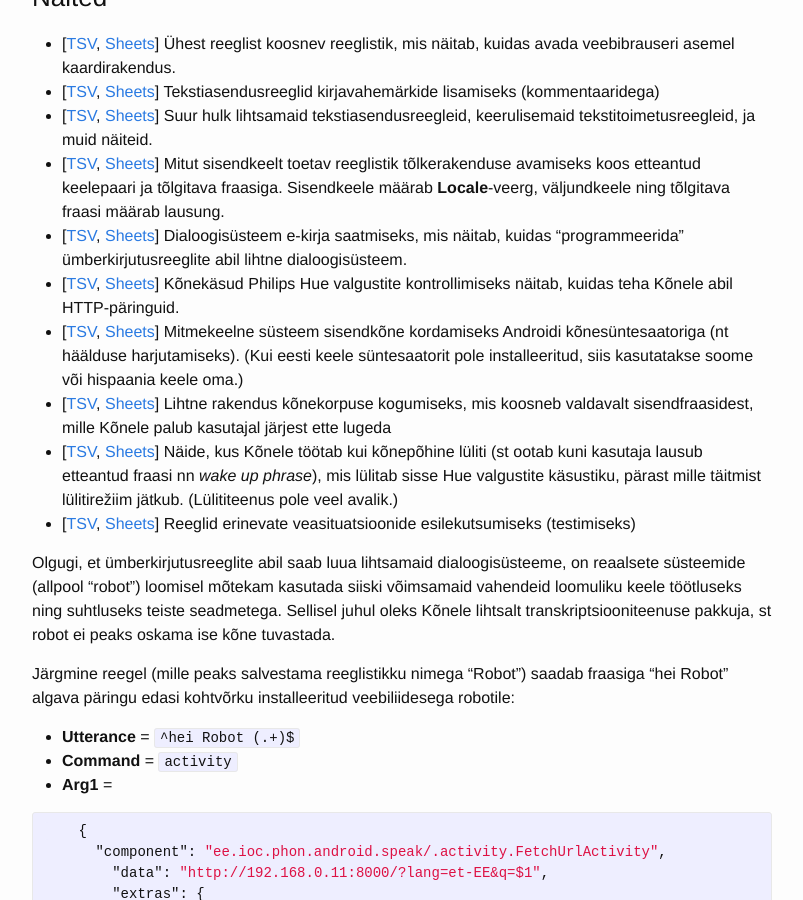
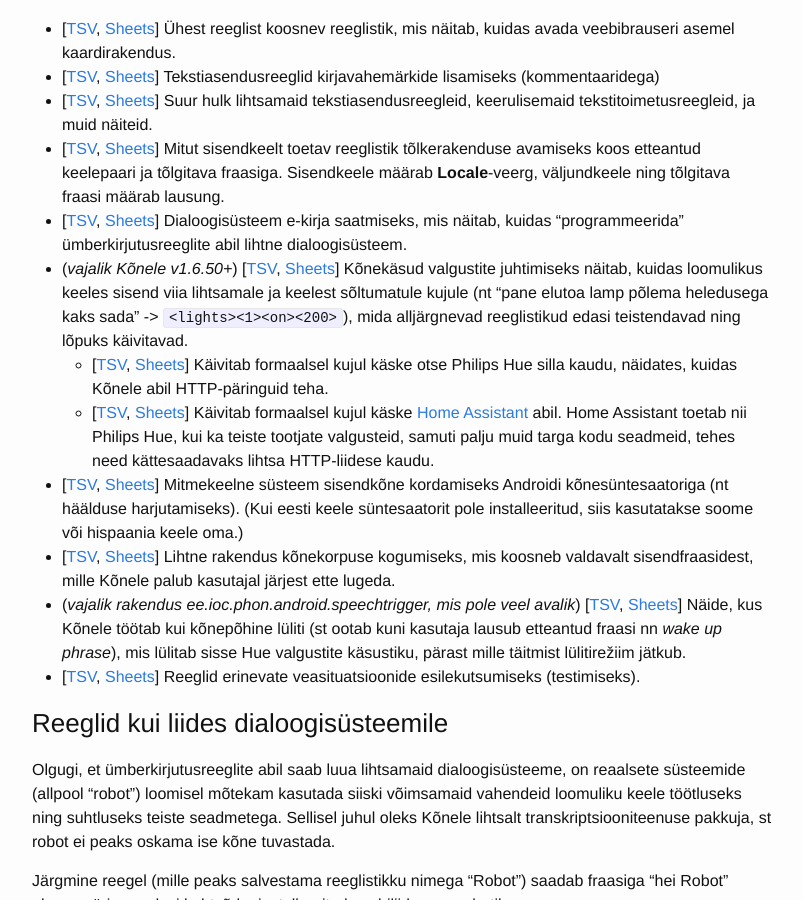
Before and after one commit to Kaljurand/K6nele, a Jekyll site: the page built from docs/et/user_guide.md, in a window 1280 px wide and 900 px high, scrolled down 14035 px. Shown: the whole window, without its empty margins (238-1041 px from the left). Built offline with Jekyll 4.4.1, drawn with Linux system fonts in a browser that asks for light colours; comment, search, counter and statistics services are not loaded; some of the changed text lies outside the part shown.

Commit message:
user_guide: split Hue example into 3 examples

```diff
--- a/docs/et/user_guide.md
+++ b/docs/et/user_guide.md
@@ -385,11 +383,15 @@ Reeglifaili kasutamiseks tuleb see eelnevalt aktiveerida. Korraga saab aktiivne
 - [[TSV]({{ site.baseurl }}/rewrites/tsv/k6_various.tsv), [Sheets](https://docs.google.com/spreadsheets/d/1SXxXcJf6YQv7ALb_2QJWPs9tVsk4SGc-vxSy6n6l1S0/edit?usp=sharing)] Suur hulk lihtsamaid tekstiasendusreegleid, keerulisemaid tekstitoimetusreegleid, ja muid näiteid.
 - [[TSV]({{ site.baseurl }}/rewrites/tsv/k6_skill_translate.tsv), [Sheets](https://docs.google.com/spreadsheets/d/1ndVmgLCG1wZ0cedfaAhL_kzw9aoqyP5jnsp1I-qFHwQ/edit?usp=sharing)] Mitut sisendkeelt toetav reeglistik tõlkerakenduse avamiseks koos etteantud keelepaari ja tõlgitava fraasiga. Sisendkeele määrab __Locale__-veerg, väljundkeele ning tõlgitava fraasi määrab lausung.
 - [[TSV]({{ site.baseurl }}/rewrites/tsv/k6_skill_send.tsv), [Sheets](https://docs.google.com/spreadsheets/d/1a_waZskhCxM0NGy6T0_cIAzWd7rHocg0kBvFAIJ6M2s/edit?usp=sharing)] Dialoogisüsteem e-kirja saatmiseks, mis näitab, kuidas "programmeerida" ümberkirjutusreeglite abil lihtne dialoogisüsteem.
-- [[TSV](https://docs.google.com/spreadsheets/d/1x8FkaMoJ4_gJbg6w1vhir0gkWmqHuXDiB7otNr56Yb4/export?format=tsv), [Sheets](https://docs.google.com/spreadsheets/d/1x8FkaMoJ4_gJbg6w1vhir0gkWmqHuXDiB7otNr56Yb4/edit?usp=sharing)] Kõnekäsud Philips Hue valgustite kontrollimiseks näitab, kuidas teha Kõnele abil HTTP-päringuid.
+- (_vajalik Kõnele v1.6.50+_) [[TSV](https://docs.google.com/spreadsheets/d/1ZAlBIZniTNorGn8U_WwOxNURT9NlyiGfzjGslIbNx2k/export?format=tsv), [Sheets](https://docs.google.com/spreadsheets/d/1ZAlBIZniTNorGn8U_WwOxNURT9NlyiGfzjGslIbNx2k/edit?usp=sharing)] Kõnekäsud valgustite juhtimiseks näitab, kuidas loomulikus keeles sisend viia lihtsamale ja keelest sõltumatule kujule (nt "pane elutoa lamp põlema heledusega kaks sada" -> ``<lights><1><on><200>``), mida alljärgnevad reeglistikud edasi teistendavad ning lõpuks käivitavad.
+  - [[TSV](https://docs.google.com/spreadsheets/d/1owXRMDRIGvi4Ya0lP6_LXsbZXs-sslwhzEye5pGAXbo/export?format=tsv), [Sheets](https://docs.google.com/spreadsheets/d/1owXRMDRIGvi4Ya0lP6_LXsbZXs-sslwhzEye5pGAXbo/edit?usp=sharing)] Käivitab formaalsel kujul käske otse Philips Hue silla kaudu, näidates, kuidas Kõnele abil HTTP-päringuid teha.
+  - [[TSV](https://docs.google.com/spreadsheets/d/1lxvkGerd_WMljca0dsgxViw_5cnOEgDzneBL-uXI-xI/export?format=tsv), [Sheets](https://docs.google.com/spreadsheets/d/1lxvkGerd_WMljca0dsgxViw_5cnOEgDzneBL-uXI-xI/edit?usp=sharing)] Käivitab formaalsel kujul käske [Home Assistant](https://home-assistant.io/) abil. Home Assistant toetab nii Philips Hue, kui ka teiste tootjate valgusteid, samuti palju muid targa kodu seadmeid, tehes need kättesaadavaks lihtsa HTTP-liidese kaudu.
 - [[TSV](https://docs.google.com/spreadsheets/d/1ViO4swIovvuRJC-kiPaQOIdAkuwHCbQvTQlNUwaAoJQ/export?format=tsv), [Sheets](https://docs.google.com/spreadsheets/d/1ViO4swIovvuRJC-kiPaQOIdAkuwHCbQvTQlNUwaAoJQ/edit?usp=sharing)] Mitmekeelne süsteem sisendkõne kordamiseks Androidi kõnesüntesaatoriga (nt häälduse harjutamiseks). (Kui eesti keele süntesaatorit pole installeeritud, siis kasutatakse soome või hispaania keele oma.)
-- [[TSV](https://docs.google.com/spreadsheets/d/1GvBl2Tq9sZRrQCRnsttpYliyR7vraDpMHReVyoOijq4/export?format=tsv), [Sheets](https://docs.google.com/spreadsheets/d/1GvBl2Tq9sZRrQCRnsttpYliyR7vraDpMHReVyoOijq4/edit?usp=sharing)] Lihtne rakendus kõnekorpuse kogumiseks, mis koosneb valdavalt sisendfraasidest, mille Kõnele palub kasutajal järjest ette lugeda
-- [[TSV](https://docs.google.com/spreadsheets/d/1jYhX5ARj_I5c78K9ECUDmE9gr96xes732vFlJsuGLtk/export?format=tsv), [Sheets](https://docs.google.com/spreadsheets/d/1jYhX5ARj_I5c78K9ECUDmE9gr96xes732vFlJsuGLtk/edit?usp=sharing)] Näide, kus Kõnele töötab kui kõnepõhine lüliti (st ootab kuni kasutaja lausub etteantud fraasi nn _wake up phrase_), mis lülitab sisse Hue valgustite käsustiku, pärast mille täitmist lülitirežiim jätkub. (Lülititeenus pole veel avalik.)
-- [[TSV](https://docs.google.com/spreadsheets/d/1ZrkBeDT3C9OplX4uDL_HG4lLAJajBgZDxy8VK_3JyYg/export?format=tsv), [Sheets](https://docs.google.com/spreadsheets/d/1ZrkBeDT3C9OplX4uDL_HG4lLAJajBgZDxy8VK_3JyYg/edit?usp=sharing)] Reeglid erinevate veasituatsioonide esilekutsumiseks (testimiseks)
+- [[TSV](https://docs.google.com/spreadsheets/d/1GvBl2Tq9sZRrQCRnsttpYliyR7vraDpMHReVyoOijq4/export?format=tsv), [Sheets](https://docs.google.com/spreadsheets/d/1GvBl2Tq9sZRrQCRnsttpYliyR7vraDpMHReVyoOijq4/edit?usp=sharing)] Lihtne rakendus kõnekorpuse kogumiseks, mis koosneb valdavalt sisendfraasidest, mille Kõnele palub kasutajal järjest ette lugeda.
+- (_vajalik rakendus ee.ioc.phon.android.speechtrigger, mis pole veel avalik_) [[TSV](https://docs.google.com/spreadsheets/d/1jYhX5ARj_I5c78K9ECUDmE9gr96xes732vFlJsuGLtk/export?format=tsv), [Sheets](https://docs.google.com/spreadsheets/d/1jYhX5ARj_I5c78K9ECUDmE9gr96xes732vFlJsuGLtk/edit?usp=sharing)] Näide, kus Kõnele töötab kui kõnepõhine lüliti (st ootab kuni kasutaja lausub etteantud fraasi nn _wake up phrase_), mis lülitab sisse Hue valgustite käsustiku, pärast mille täitmist lülitirežiim jätkub.
+- [[TSV](https://docs.google.com/spreadsheets/d/1ZrkBeDT3C9OplX4uDL_HG4lLAJajBgZDxy8VK_3JyYg/export?format=tsv), [Sheets](https://docs.google.com/spreadsheets/d/1ZrkBeDT3C9OplX4uDL_HG4lLAJajBgZDxy8VK_3JyYg/edit?usp=sharing)] Reeglid erinevate veasituatsioonide esilekutsumiseks (testimiseks).
+
+### Reeglid kui liides dialoogisüsteemile
 
 Olgugi, et ümberkirjutusreeglite abil saab luua lihtsamaid dialoogisüsteeme, on reaalsete süsteemide (allpool "robot") loomisel mõtekam kasutada siiski võimsamaid vahendeid loomuliku keele töötluseks ning suhtluseks teiste seadmetega. Sellisel juhul oleks Kõnele lihtsalt transkriptsiooniteenuse pakkuja, st robot ei peaks oskama ise kõne tuvastada.
 
```
Also changed, not shown: other parts of docs/et/user_guide.md (+1 -3 lines).
